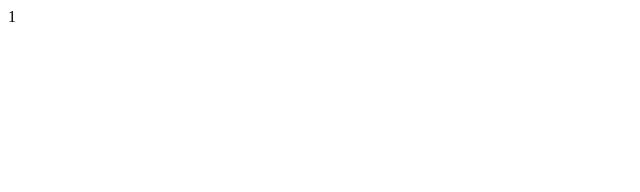
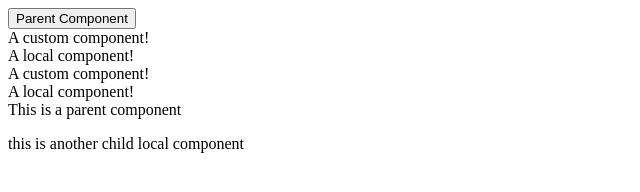
Before and after one commit to younguna/learnVuejs, a plain HTML site: page getting-started/index.html in a window 1280 px wide. Shown: the whole page, without its empty margins (0-640 px from the left). Drawn offline with nearby package versions, Linux system fonts and the light colour scheme.

Commit message:
Feature : add vue component intro

```diff
--- a/getting-started/index.html
+++ b/getting-started/index.html
@@ -8,30 +8,73 @@
 
 <body>
   <div id="app">
+    <button>Parent Component</button>
+    <my-component></my-component>
+    <my-local-component></my-local-component>
+  </div>
+
+  <div id="app2">
+    <my-component></my-component>
+    <my-local-component></my-local-component>
+  </div>
+
+  <div id="quiz">
     {{message}}
+    <todo-footer></todo-footer>
   </div>
 
   <script src="https://unpkg.com/vue@2.3.3"></script>
   <script>
+  // Global Component
+    Vue.component('my-component', {
+      template: '<div>A custom component!</div>'
+    });
+
+    // Local Component
+    var cmp = {
+      template: '<div>A local component!</div>'
+    };
+
     new Vue({
       el: '#app',
+      components: {
+        // 태그명: 컴포넌트의 내용
+        'my-local-component' : cmp
+      }
+    })
+
+    new Vue({
+      el: '#app2',
+      components:{
+        'my-local-component': cmp
+      }
+    })
+
+    //퀴즈1
+    Vue.component('todo-item', {
+      template: '<p>This is a child component</p>'
+    })
+
+    Vue.component('todo-footer', {
+      template: '<p>This is another child component</p>'
+    })
+
+    var cmp = {
+      template: '<p>this is another child local component</p>'
+    }
+
+    var app = new Vue({
+      el: '#quiz',
       data: {
-        message: 'Hello Vue.js!'
+        message: 'This is a parent component'
       },
-      beforCreate: function () {
-        console.log('beforeCreated');
-      },
-      created: function () {
-        console.log("created");
-      },
-      mounted: function () {
-        console.log("mounted");
-        this.message = "1";
-      },
-      updated: function () {
-        console.log("updated");
-      },
+
+      components:{
+        'todo-footer': cmp
+      }
     })
+
+
   </script>
 </body>
 
```
